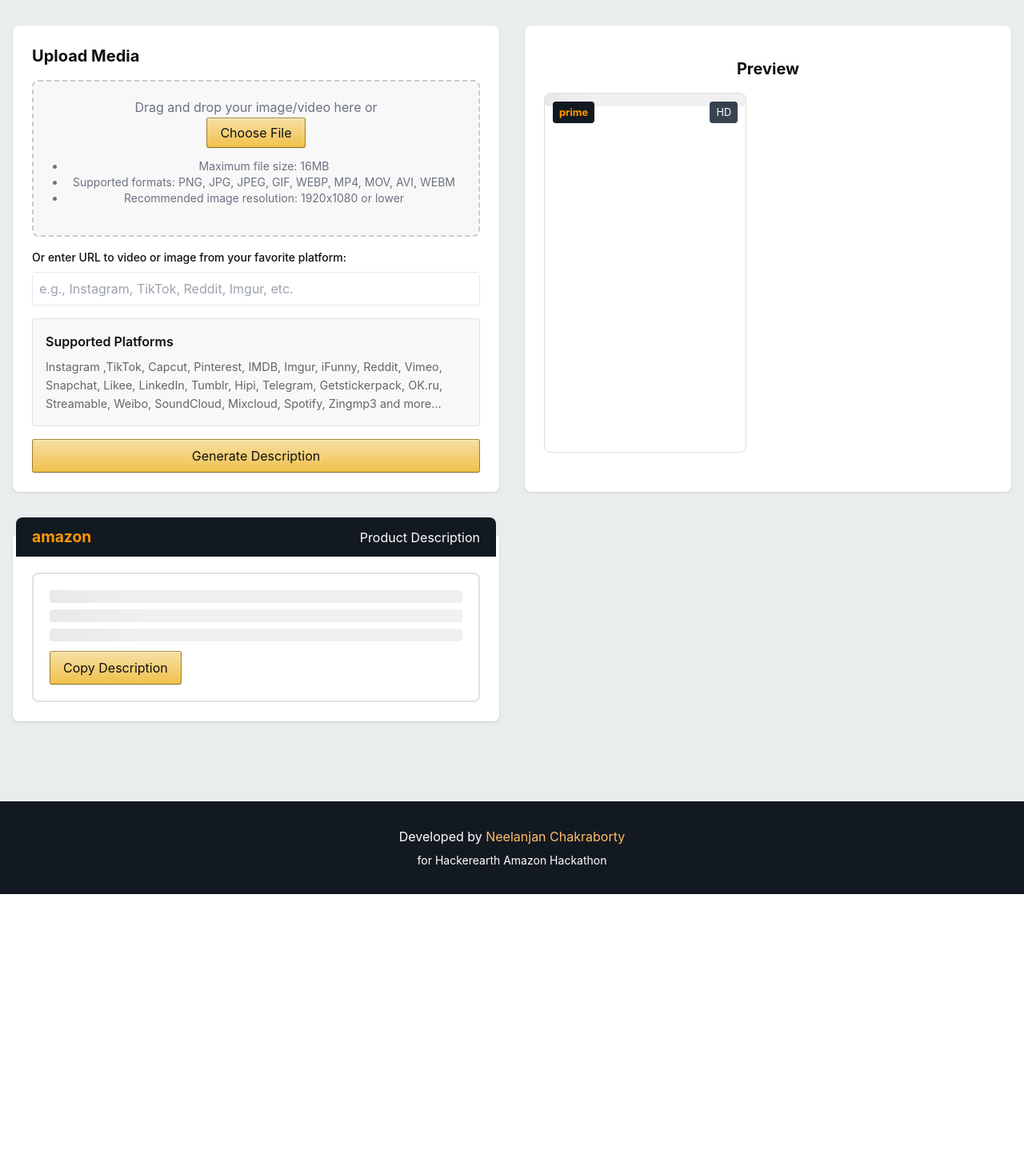
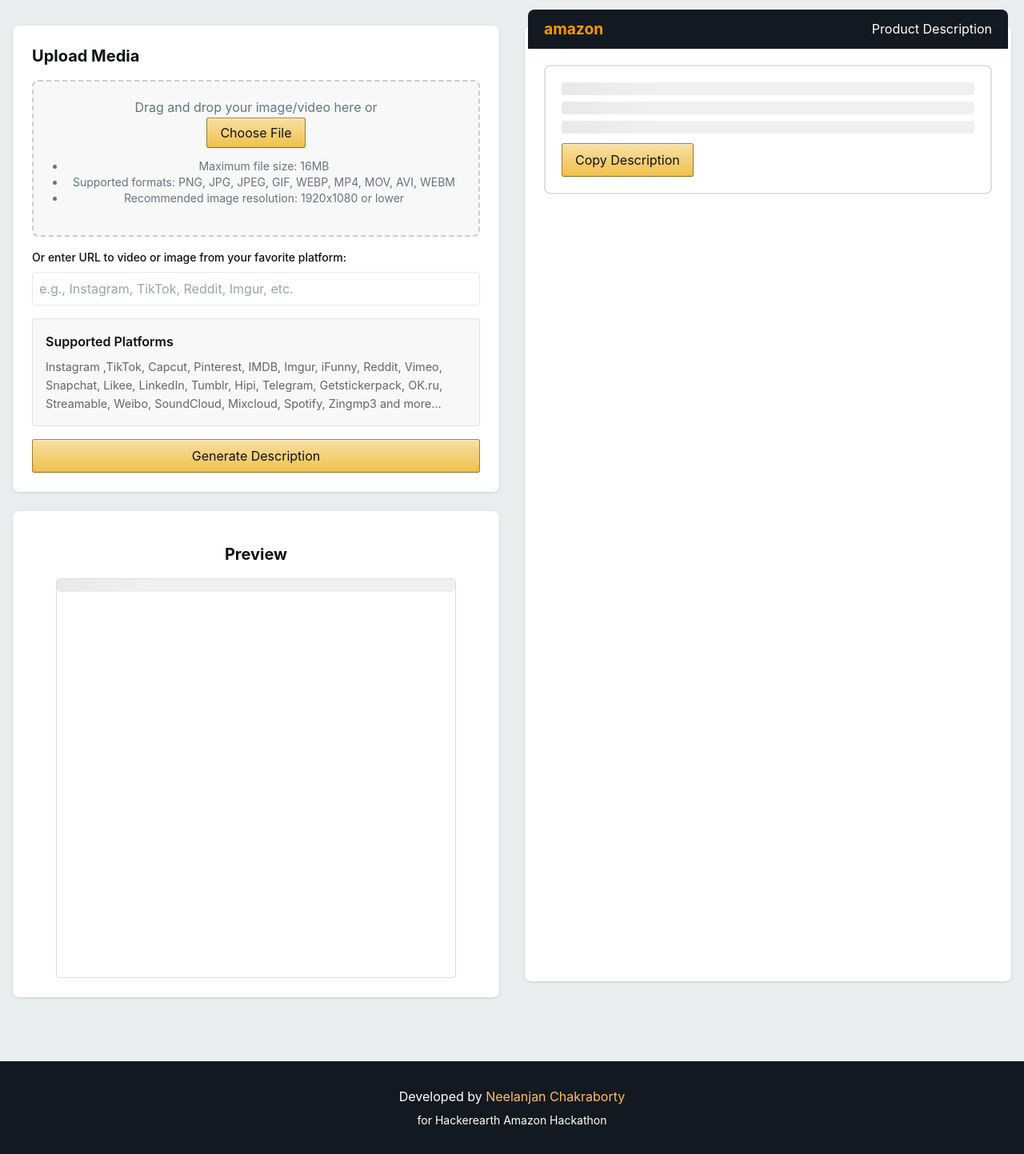
Before and after one commit to BilalKhanlol/flask_app, a Flask app: page / in a window 1280 px wide. Shown: the part 100-1543 px from the top of the page at 80% size. Before the commit the page ends 1218 px from the top, so only its background shows below. Run offline with Flask 3, Linux system fonts and the light colour scheme; some libraries are stand-ins or nearby versions.

Commit message:
changes706

```diff
--- a/templates/index.html
+++ b/templates/index.html
@@ -131,13 +131,14 @@
         }
 
         .preview-container {
+            aspect-ratio: 1;
+            max-width: 500px;
+            margin: 0 auto;
             position: relative;
-            background: white;
-            border: 1px solid #DDD;
-            border-radius: 8px;
             overflow: hidden;
-            aspect-ratio: 9/16;
-            max-height: 450px;
+            background: #fff;
+            border: 1px solid #ddd;
+            border-radius: 4px;
         }
 
         .preview-container img,
@@ -145,41 +146,6 @@
             width: 100%;
             height: 100%;
             object-fit: contain;
-        }
-
-
-        #imagePreview, #videoPreview {
-            width: 100%;
-            height: 100%;
-            object-fit: contain;
-            background: white;
-        }
-
-        .preview-container::before {
-            content: 'prime';
-            position: absolute;
-            top: 10px;
-            left: 10px;
-            background: var(--amazon-dark);
-            color: var(--amazon-orange);
-            padding: 4px 8px;
-            border-radius: 4px;
-            font-size: 0.8rem;
-            font-weight: bold;
-            z-index: 10;
-        }
-
-        .preview-container::after {
-            content: 'HD';
-            position: absolute;
-            top: 10px;
-            right: 10px;
-            background: rgba(35, 47, 62, 0.9);
-            color: white;
-            padding: 4px 8px;
-            border-radius: 4px;
-            font-size: 0.8rem;
-            z-index: 10;
         }
 
         .markdown-content {
@@ -406,21 +372,20 @@
                         </button>
                     </form>
                 </div>
-        </div>
 
-                    <!-- Right Column -->
-                                         <!-- Preview Section -->
+            <!-- Right Column -->
             <div class="product-container p-6">
-            <h2 class="text-xl text-center font-bold m-4">Preview</h2>
+                <h2 class="text-xl  text-center font-bold m-4">Preview</h2>
                 <div class="preview-container">
                     <div id="previewPlaceholder" class="skeleton w-full h-full"></div>
                     <img id="imagePreview" class="hidden" alt="Product preview">
                     <video id="videoPreview" class="hidden" controls></video>
                 </div>
             </div>
+        </div>
 
             <div class="product-container pb-6 pl-6 pr-6 pt-0">
-                    <!-- Description Section -->
+                    <!-- Preview Section -->
                     <div class="amazon-des--header">
                         <span class="amazon-logo">amazon</span>
                         <span>Product Description</span>
```
